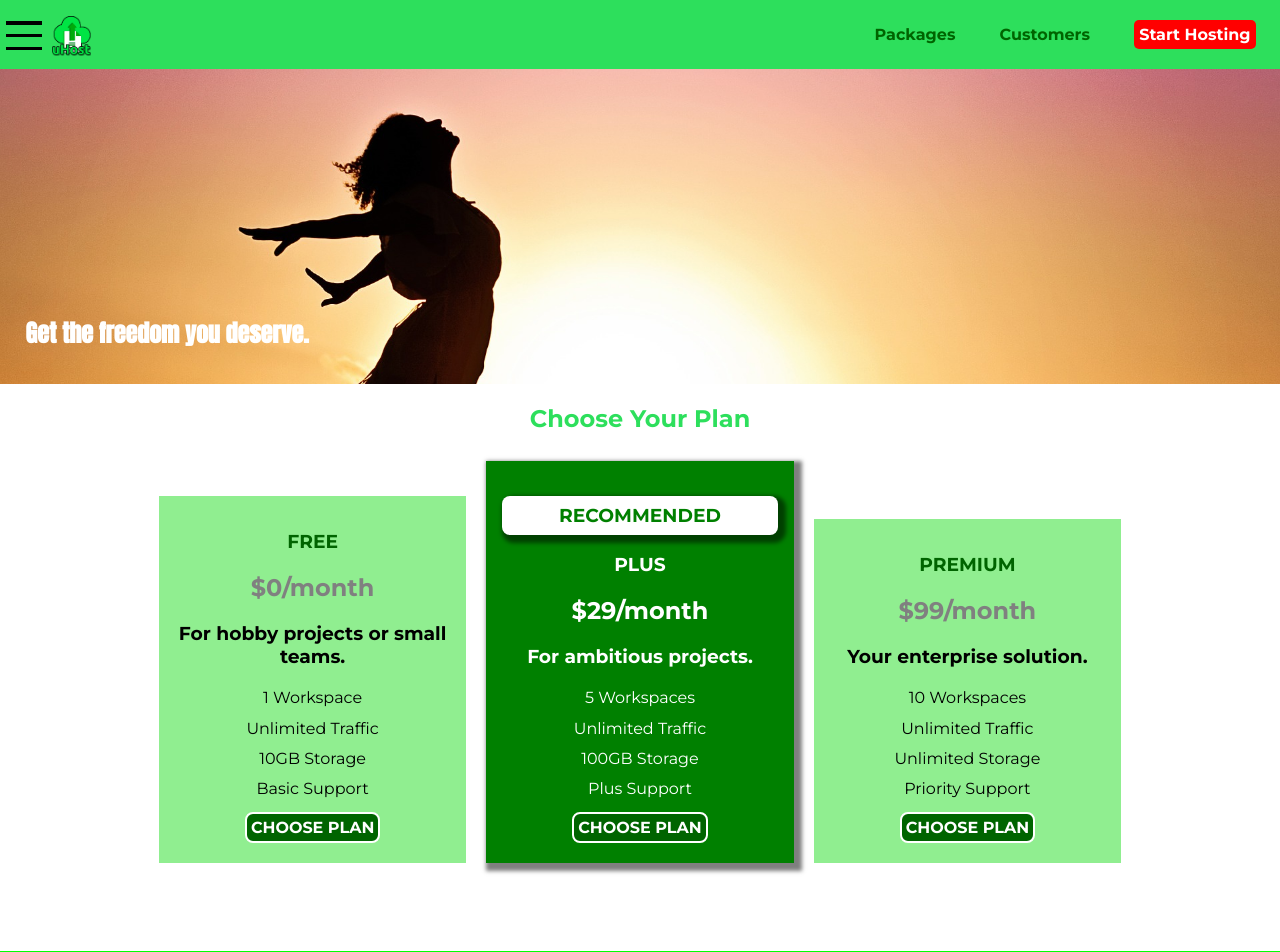
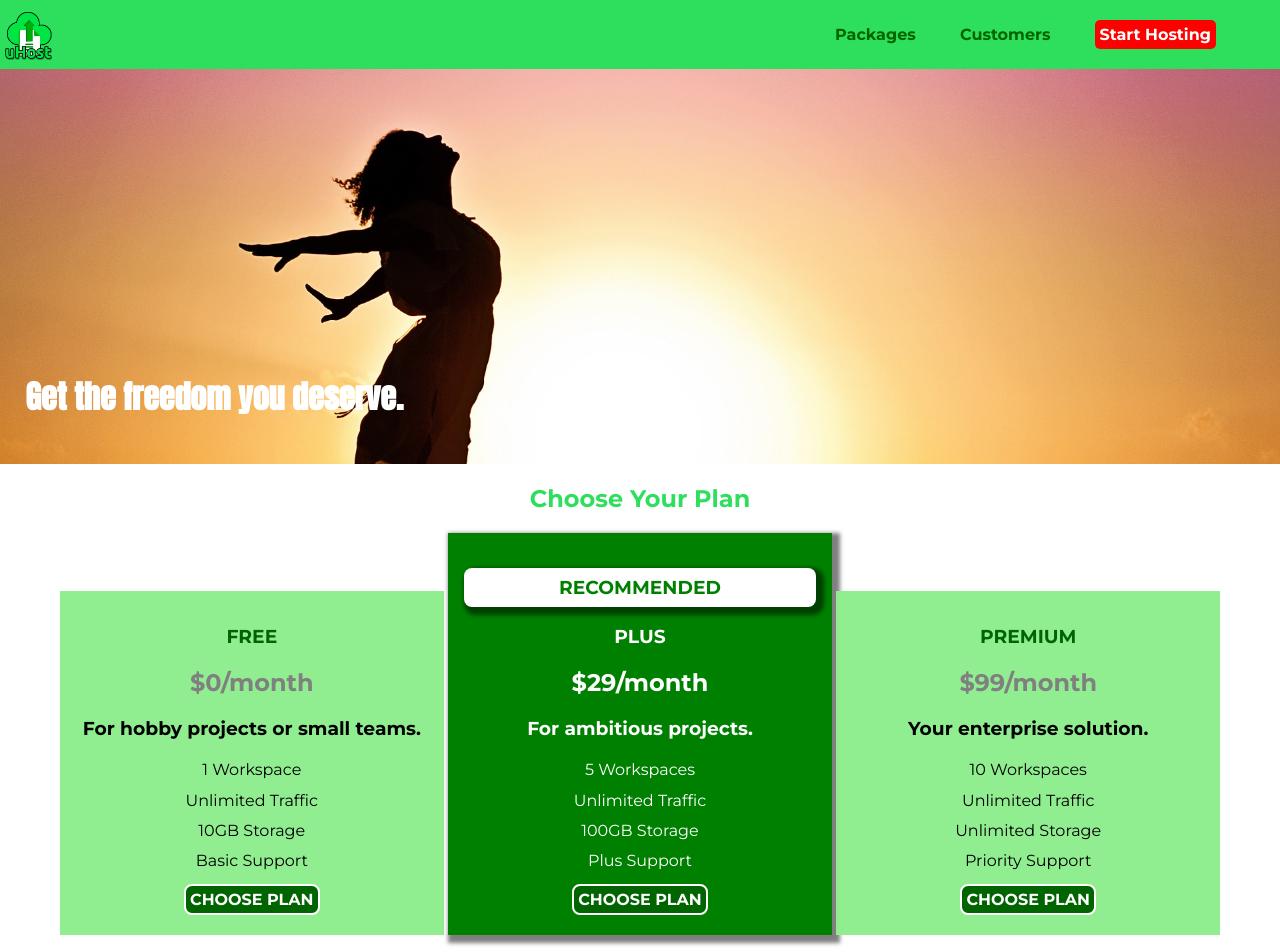
Before and after one commit to durgaprasadmurikipudi/CSS-Practice, a plain HTML site: page index.html in a window 1280 px wide. Shown: the top 952 px of the page. Drawn offline with Linux system fonts and the light colour scheme.

Commit message:
Completed responsive degin basics and principles

```diff
--- a/index.html
+++ b/index.html
@@ -4,6 +4,7 @@
 <head>
     <meta charset="UTF-8">
     <meta http-equiv="X-UA-Compatible" content="ie=edge">
+    <meta name="viewport" content="width=device-width, initial-scale=1.0">
     <title>uHost</title>
     <link rel="shortcut icon" href="favicon.png">
     <link href="https://fonts.googleapis.com/css?family=Anton" rel="stylesheet">
--- a/main.css
+++ b/main.css
@@ -9,7 +9,7 @@
     background-clip: border-box;
     padding: 0.6rem;
     width: 100vw;
-    height:40vh;
+    height:33vh;
     margin-top: 4rem;
     position: relative;
 }
@@ -28,28 +28,25 @@
 #product-overview h1 {
     color: white;
     font-family: 'Anton', sans-serif;
+    font-size: 1.6rem;
 }
 
-.plan__list {
-    width: 80%;
-    text-align: center;
-    margin: auto;
-}
+
 
 .plan {
-    display: inline-block;
-    width: 30%;
+    width: 100%;
     margin: 0.5rem;
     padding: 1rem;
     text-align: center;
     background-color: lightgreen;
-    vertical-align: center;
+    min-width: 13rem;
+    max-width: 25rem;
+    margin: auto;
 }
 
 .plan--highlighted {
     color:white;
     background-color: green;
-    box-shadow: 4px 4px 4px 4px rgba(0,0,0,0.5);
 }
 
 .plan__annotation {
@@ -106,11 +103,7 @@
 }
 
 
-.key-feature {
-    display: inline-block;
-    width: 30%;
-    vertical-align: top;
-}
+
 
 .key-feature__description {
     margin: 0.7rem;
@@ -176,3 +169,36 @@
     background: #ff5454;
     border-color: #ff5454;
   }
+
+@media (min-width: 40rem) {
+    #product-overview {
+        height: 50vh;
+    }
+
+    #product-overview h1 {
+        font-size: 2rem;
+    }
+
+    .plan {
+        width: 30%;
+        vertical-align: center;
+        display: inline-block;
+    }
+
+    .plan__list {
+        width: 100%;
+        text-align: center;
+        margin: auto;
+    }
+
+    .plan--highlighted {
+        box-shadow: 4px 4px 4px 4px rgba(0,0,0,0.5);
+    }
+
+    .key-feature {
+        display: inline-block;
+        width: 30%;
+        vertical-align: top;
+    }
+
+}
--- a/packages/main.css
+++ b/packages/main.css
@@ -5,7 +5,6 @@
 .box {
     width: 80%;
     border: 5px solid black;
-    height: 240px;
     margin: 1rem;
     padding: 1rem;
     background-color: lightgreen;
--- a/shared.css
+++ b/shared.css
@@ -24,6 +24,7 @@ body {
 .main-nav {
     text-align: right;
     width: calc(100% - 100px);
+    display: none;
 }
 
 
@@ -65,7 +66,7 @@ body {
     background: white;
     width: 80%;
     height: 100vh;
-  }
+}
 
   .mobile-nav__items {
     width: 90%;
@@ -89,9 +90,9 @@ body {
     text-decoration: none;
     font-weight: bold;
     color:darkgreen;
-    font-size: 22px;
+    font-size: 1.3rem;
     display: inline-block;
-    height: 40px;
+    height: 3rem;
     vertical-align: middle;
 }
 
@@ -172,7 +173,7 @@ body {
 }
 
 .main-footer__link {
-    display: inline-block;
+    display: block;
     padding: 4px;
     margin: 4px;
 }
@@ -197,3 +198,22 @@ body {
     left: 0;
     display: none;
 }
+
+@media (min-width: 40rem) {
+    .toggle-button {
+        display: none;
+    }
+
+    .main-header__brand img {
+        margin-left: 0.3rem;
+        vertical-align: middle;
+    }
+
+    .main-nav {
+        display: inline-block;
+    }
+
+    .main-footer__link {
+        display: inline-block;
+    }
+}
```
Also changed, not shown: customers/customers.css (+13 -4 lines), packages/index.html (+1 -0 lines), CSS-Notes.txt.
